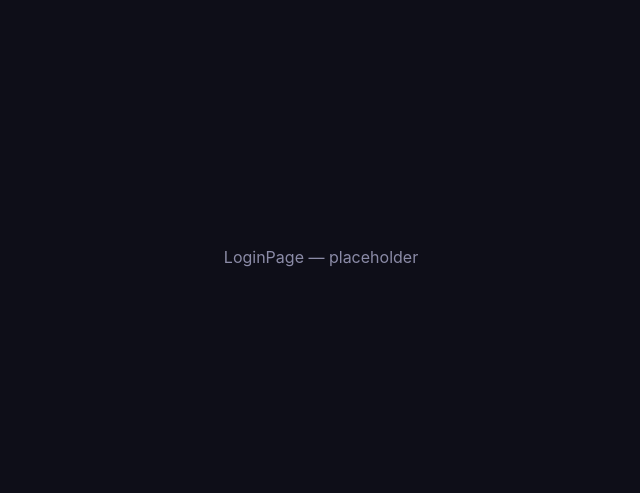
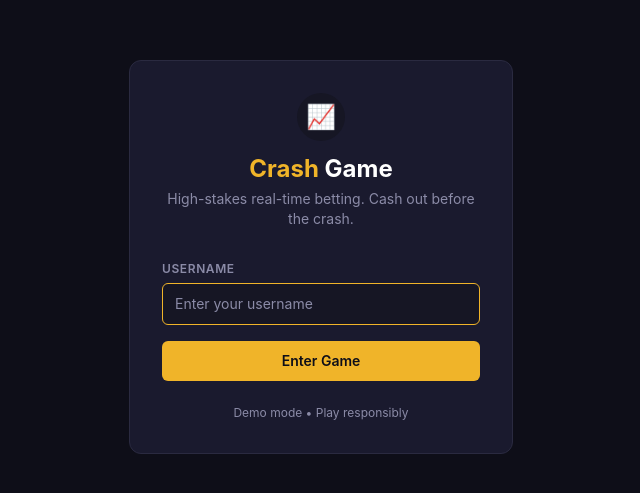
Before and after one commit to MykytaMusaiev/crash-game, a Next.js app: page / in a window 1280 px wide. Shown: the part 143-636 px from the top of the page, without its empty margins (319-959 px from the left). Built offline with nearby package versions, Linux system fonts and the light colour scheme.

Commit message:
feat(auth): add login form, route guard and socket connection

```diff
--- a/src/app/page.tsx
+++ b/src/app/page.tsx
@@ -1,7 +1,5 @@
+import { LoginForm } from '@/components/LoginForm'
+
 export default function LoginPage() {
-  return (
-    <div className="flex min-h-screen items-center justify-center">
-      <p className="text-text-secondary">LoginPage — placeholder</p>
-    </div>
-  )
+  return <LoginForm />
 }
--- /dev/null
+++ b/src/components/LoginForm.tsx
@@ -0,0 +1,82 @@
+'use client'
+
+import { useState } from 'react'
+import { useRouter } from 'next/navigation'
+import { Input } from '@/shared/ui/Input'
+import { Button } from '@/shared/ui/Button'
+import { storage } from '@/shared/lib/storage'
+import { socketService } from '@/shared/api/socketService'
+import { APP_CONSTANTS } from '@/shared/constants/appConstants'
+
+export function LoginForm() {
+  const router = useRouter()
+  const [username, setUsername] = useState('')
+  const [touched, setTouched] = useState(false)
+
+  const isValid = username.length >= APP_CONSTANTS.MIN_USERNAME_LENGTH
+  const showError = touched && !isValid
+
+  function handleSubmit() {
+    setTouched(true)
+    if (!isValid) return
+
+    // Save the username as an apiKey — it is used in the X-API-Key header
+    // and in socket auth. Each tab stores its user separately.
+    storage.setApiKey(username)
+
+    // Connect the socket immediately upon login.
+    // useInitApp in GameLayout will also call connect — but it is idempotent,
+    // so calling again won't break anything.
+    socketService.connect(username)
+
+    router.push('/game')
+  }
+
+  return (
+    <div className="flex min-h-screen items-center justify-center bg-bg-primary">
+      <div className="w-full max-w-sm rounded-xl border border-border bg-bg-panel p-8">
+
+        {/* Logo and title */}
+        <div className="mb-8 flex flex-col items-center gap-3">
+          <div className="flex h-12 w-12 items-center justify-center rounded-full bg-bg-secondary text-2xl">
+            📈
+          </div>
+          <div className="text-center">
+            <h1 className="text-2xl font-bold">
+              <span className="text-accent-gold">Crash</span>
+              <span className="text-text-primary"> Game</span>
+            </h1>
+            <p className="mt-1 text-sm text-text-secondary">
+              High-stakes real-time betting. Cash out before the crash.
+            </p>
+          </div>
+        </div>
+
+        {/* Form */}
+        <div className="flex flex-col gap-4">
+          <Input
+            id="username"
+            label="Username"
+            placeholder="Enter your username"
+            value={username}
+            onChange={(e) => setUsername(e.target.value)}
+            onBlur={() => setTouched(true)}
+            onKeyDown={(e) => e.key === 'Enter' && handleSubmit()}
+            error={showError ? `Minimum ${APP_CONSTANTS.MIN_USERNAME_LENGTH} characters required` : undefined}
+            autoComplete="off"
+            autoFocus
+          />
+          <Button fullWidth onClick={handleSubmit}>
+            Enter Game
+          </Button>
+        </div>
+
+        {/* Footer */}
+        <p className="mt-6 text-center text-xs text-text-secondary">
+          Demo mode • Play responsibly
+        </p>
+
+      </div>
+    </div>
+  )
+}
--- a/src/shared/api/socketService.ts
+++ b/src/shared/api/socketService.ts
@@ -5,7 +5,7 @@ class SocketService {
     private socket: Socket | null = null;
 
     connect(apiKey: string): void {
-        if (this.socket?.connected) return;
+        if (this.socket) return;
 
         this.socket = io(APP_CONSTANTS.SOCKET_URL, {
             auth: { apiKey },
--- /dev/null
+++ b/src/shared/ui/Button.tsx
@@ -0,0 +1,42 @@
+'use client'
+
+import type { ButtonHTMLAttributes } from 'react'
+
+type ButtonVariant = 'primary' | 'secondary' | 'danger'
+
+interface ButtonProps extends ButtonHTMLAttributes<HTMLButtonElement> {
+  variant?: ButtonVariant
+  fullWidth?: boolean
+}
+
+const variantClasses: Record<ButtonVariant, string> = {
+  primary: 'bg-accent-gold text-bg-primary hover:opacity-90',
+  secondary: 'bg-bg-panel text-text-primary border border-border hover:border-text-secondary',
+  danger: 'bg-accent-red text-white hover:opacity-90',
+}
+
+export function Button({
+  variant = 'primary',
+  fullWidth = false,
+  className = '',
+  disabled,
+  children,
+  ...props
+}: ButtonProps) {
+  return (
+    <button
+      className={`
+        flex items-center justify-center rounded-md px-4 py-2.5
+        font-semibold text-sm transition-opacity
+        disabled:opacity-40 disabled:cursor-not-allowed
+        ${variantClasses[variant]}
+        ${fullWidth ? 'w-full' : ''}
+        ${className}
+      `}
+      disabled={disabled}
+      {...props}
+    >
+      {children}
+    </button>
+  )
+}
--- /dev/null
+++ b/src/shared/ui/Input.tsx
@@ -0,0 +1,50 @@
+'use client'
+
+import type { InputHTMLAttributes } from 'react'
+
+interface InputProps extends InputHTMLAttributes<HTMLInputElement> {
+  label?: string
+  error?: string
+  hint?: string
+}
+
+export function Input({
+  label,
+  error,
+  hint,
+  className = '',
+  id,
+  ...props
+}: InputProps) {
+  return (
+    <div className="flex flex-col gap-1.5">
+      {label && (
+        <label
+          htmlFor={id}
+          className="text-xs font-semibold uppercase tracking-wider text-text-secondary"
+        >
+          {label}
+        </label>
+      )}
+      <input
+        id={id}
+        className={`
+          w-full rounded-md border border-border bg-bg-secondary
+          px-3 py-2.5 text-sm text-text-primary
+          placeholder:text-text-secondary
+          focus:border-accent-gold focus:outline-none
+          transition-colors
+          ${error ? 'border-accent-red' : ''}
+          ${className}
+        `}
+        {...props}
+      />
+      {error && (
+        <span className="text-xs text-accent-red">{error}</span>
+      )}
+      {hint && !error && (
+        <span className="text-xs text-text-secondary">{hint}</span>
+      )}
+    </div>
+  )
+}
```
